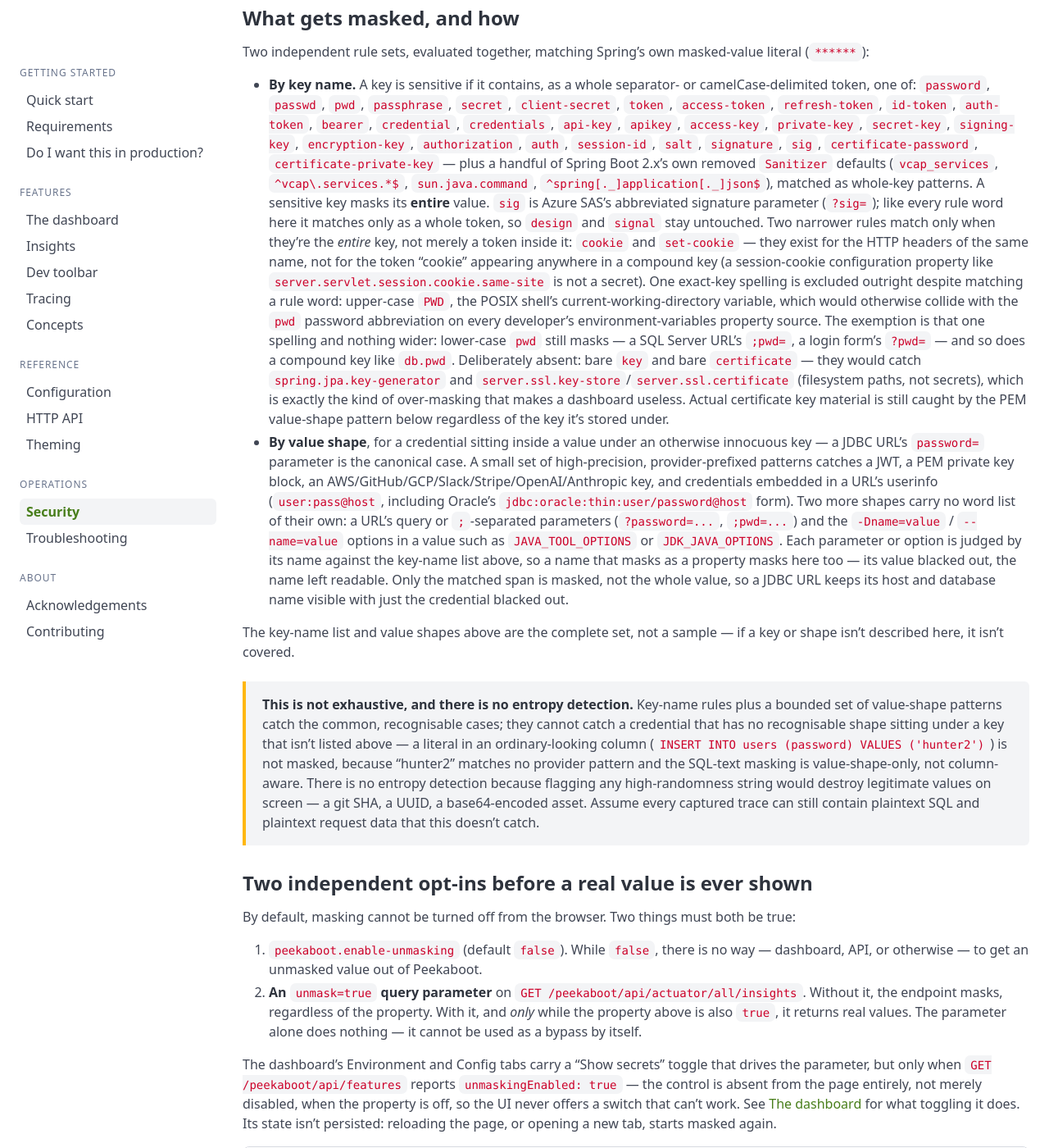
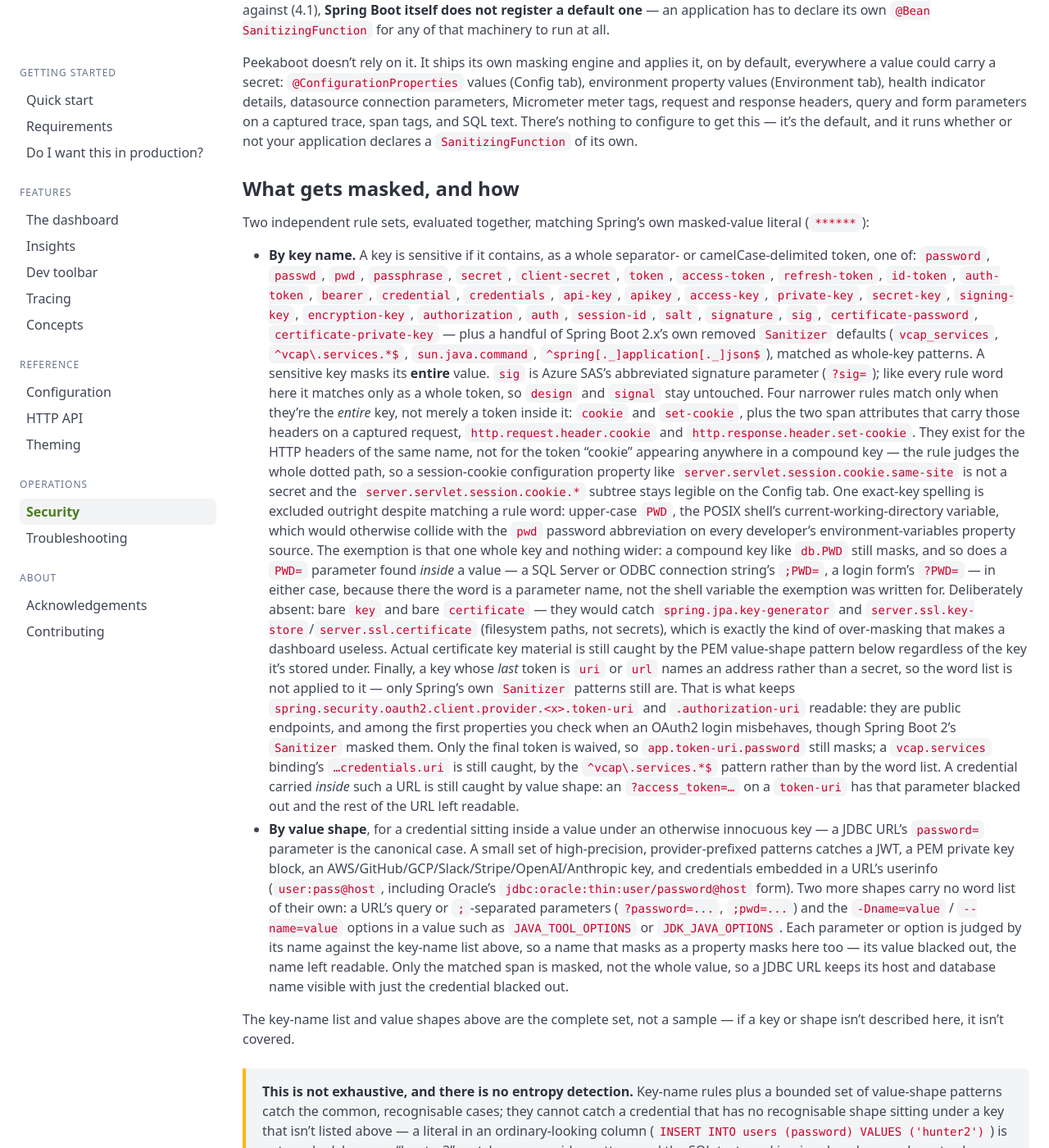
Before and after one commit to peekaboot-org/peekaboot-org.github.io, a Jekyll site: the page built from docs/security.md, in a window 1280 px wide and 1400 px high, scrolled down 3165 px. Shown: the whole window at 82% size. Built offline with Jekyll 4.4.1, drawn with Linux system fonts in a browser that asks for light colours; some of the changed text lies outside the part shown.

Commit message:
docs: masking scope, the defaults' gate and the class-path footprint
The PWD exemption is one whole key, not a spelling: a PWD= parameter inside an
ODBC or ADO connection string masks in either case, because there the word is a
parameter name rather than the shell variable the exemption was written for. Two
whole-key rules became four with the cookie header span attributes, and a key
whose last token is uri or url is waived from the word list entirely - that is
what keeps token-uri and authorization-uri readable.

lifecycle.jsonl keeps eight named entries, not every build-info and git-info
entry verbatim. The dropped ones matter: the git remote URL can carry the token
the repository was cloned with, and the building user's mail address is in there
too.

The defaults run below your configuration, not before it - precedence, not
timing. The two show-values rows need a local run, peekaboot.enabled and a
servlet application, all three, so setting peekaboot.enabled=false on your own
machine keeps Spring's default.

With Peekaboot off there is nothing under /peekaboot/** at all, assets included,
because the bundle sits outside every default static location. What the starter
does still put on a consumer's class path is now listed, since "exactly one of
its defaults still applies" was true of properties and read as "nothing else
changes".

```diff
--- a/docs/security.md
+++ b/docs/security.md
@@ -8,7 +8,8 @@ permalink: /docs/security/
 Peekaboot defaults to on for a [local run]({{ '/docs/configuration/' | relative_url }}#local-run)
 &mdash; an IDE run, `spring-boot:run`, `bootRun`, or any launch of your build output on a
 host that is not a container &mdash; and off for a `java -jar` of the packaged jar, a war,
-a native image, a test and anything in a container. When it's on, anyone who can
+a native image, a test and anything in a container, an image that ships
+`spring-boot-devtools` included. When it's on, anyone who can
 reach `/peekaboot/**` gets detailed internal state &mdash; configuration, environment
 values, health, logs, migrations, and full request traces &mdash; with **no
 authentication of any kind**. Peekaboot adds none of its own. If `/peekaboot/**` is
@@ -111,9 +112,13 @@ enable somewhere, read all of it.
 reverse-resolve to, plus the physical CPU topology.
 
 The dashboard's tabs are backed by `GET /peekaboot/api/actuator/all/insights`, which
-invokes exactly seven Actuator endpoints (`health`, `info`, `env`, `loggers`, `flyway`,
-`configprops`, `scheduledtasks`). That's the whole actuator surface Peekaboot exposes over
-HTTP &mdash; see [HTTP API]({{ '/docs/api/' | relative_url }}) for the full endpoint list.
+invokes up to seven Actuator endpoints per call (`health`, `info`, `env`, `loggers`,
+`flyway`, `configprops`, `scheduledtasks` &mdash; an endpoint the application doesn't have
+is simply not called). That's the whole actuator surface Peekaboot exposes over HTTP
+&mdash; see [HTTP API]({{ '/docs/api/' | relative_url }}) for the full endpoint list. It is
+also a cost: `env` and `configprops` are not free on a large application, and without a
+`SecurityFilterChain` in front of `/peekaboot/**` anyone who can reach it can ask for all
+seven as often as they like.
 
 ## What Peekaboot writes to disk
 
@@ -130,10 +135,13 @@ What lands in them is worth knowing precisely:
   panel file defines (which default to the meter name) &mdash; the same shape-and-load
   picture the insights endpoints already serve, and no request data, property values or
   captured traces.
-- `lifecycle.jsonl` holds one line per start or stop: a timestamp, a pid, and every
-  `build-info` and `git-info` entry the application publishes. If your build writes
-  something into `build-info.properties` you would not want at rest in a home directory,
-  that is what to look at &mdash; it is your build's own metadata, recorded verbatim.
+- `lifecycle.jsonl` holds one line per start or stop: a timestamp, a pid, and only the
+  `build-info` and `git-info` entries the Lifecycle views actually render &mdash; `version`,
+  `time`, `branch`, `commit.id`, `commit.id.full`, `commit.id.abbrev`, `build.version` and
+  `build.time`. Everything else the two plugins emit is dropped before the line is written:
+  the git remote URL, which for an HTTPS remote can carry the token it was cloned with, the
+  building user's name and mail address, and anything your build wrote into
+  `build-info.properties`.
 
 Nothing about request traces, captured headers, environment properties or config values
 is ever written to disk; those live in memory for the life of the process and no further.
@@ -150,6 +158,12 @@ Peekaboot marks every endpoint as available while `peekaboot.enabled` is `true`,
 never reaches the `/actuator/**` HTTP mapping, which applies your own `include`/`exclude`
 settings independently &mdash; with Spring's defaults, `/actuator/health` alone stays
 reachable over HTTP while the dashboard has full data on everything else.
+
+With Peekaboot off there is nothing under `/peekaboot/**` at all, the UI assets included.
+The dashboard bundle ships at `classpath:/META-INF/peekaboot/ui/`, outside every location
+Spring serves static resources from, and the resource handler that maps it is registered
+only while `peekaboot.enabled` is `true`. An excluded starter and a disabled one differ in
+what sits on the class path, not in what is reachable.
 
 ## Masking
 
@@ -186,22 +200,37 @@ Two independent rule sets, evaluated together, matching Spring's own masked-valu
   `^spring[._]application[._]json$`), matched as whole-key patterns. A sensitive key
   masks its **entire** value. `sig` is Azure SAS's abbreviated signature parameter
   (`?sig=`); like every rule word here it matches only as a whole token, so `design`
-  and `signal` stay untouched. Two narrower rules match only when they're the *entire*
-  key, not merely a token inside it: `cookie` and `set-cookie` &mdash; they exist for
+  and `signal` stay untouched. Four narrower rules match only when they're the *entire*
+  key, not merely a token inside it: `cookie` and `set-cookie`, plus the two span
+  attributes that carry those headers on a captured request,
+  `http.request.header.cookie` and `http.response.header.set-cookie`. They exist for
   the HTTP headers of the same name, not for the token "cookie" appearing anywhere in a
-  compound key (a session-cookie configuration property like
-  `server.servlet.session.cookie.same-site` is not a secret). One exact-key spelling is
-  excluded outright despite matching a rule word: upper-case `PWD`, the POSIX shell's
-  current-working-directory variable, which would otherwise collide with the `pwd`
-  password abbreviation on every developer's environment-variables property source.
-  The exemption is that one spelling and nothing wider: lower-case `pwd` still masks
-  &mdash; a SQL Server URL's `;pwd=`, a login form's `?pwd=` &mdash; and so does a
-  compound key like `db.pwd`. Deliberately absent: bare `key`
-  and bare `certificate` &mdash; they would catch `spring.jpa.key-generator` and
+  compound key &mdash; the rule judges the whole dotted path, so a session-cookie
+  configuration property like `server.servlet.session.cookie.same-site` is not a secret
+  and the `server.servlet.session.cookie.*` subtree stays legible on the Config tab.
+  One exact-key spelling is excluded outright despite matching a rule word: upper-case
+  `PWD`, the POSIX shell's current-working-directory variable, which would otherwise
+  collide with the `pwd` password abbreviation on every developer's environment-variables
+  property source. The exemption is that one whole key and nothing wider: a compound key
+  like `db.PWD` still masks, and so does a `PWD=` parameter found *inside* a value
+  &mdash; a SQL Server or ODBC connection string's `;PWD=`, a login form's `?PWD=`
+  &mdash; in either case, because there the word is a parameter name, not the shell
+  variable the exemption was written for. Deliberately absent: bare `key` and bare
+  `certificate` &mdash; they would catch `spring.jpa.key-generator` and
   `server.ssl.key-store`/`server.ssl.certificate` (filesystem paths, not secrets), which
   is exactly the kind of over-masking that makes a dashboard useless. Actual certificate
   key material is still caught by the PEM value-shape pattern below regardless of the
-  key it's stored under.
+  key it's stored under. Finally, a key whose *last* token is `uri` or `url` names an
+  address rather than a secret, so the word list is not applied to it &mdash; only
+  Spring's own `Sanitizer` patterns still are. That is what keeps
+  `spring.security.oauth2.client.provider.<x>.token-uri` and `.authorization-uri`
+  readable: they are public endpoints, and among the first properties you check when an
+  OAuth2 login misbehaves, though Spring Boot 2's `Sanitizer` masked them. Only the final
+  token is waived, so `app.token-uri.password` still masks; a `vcap.services` binding's
+  `…credentials.uri` is still caught, by the `^vcap\.services.*$` pattern rather than by
+  the word list. A credential carried *inside* such a URL is still caught by value shape:
+  an `?access_token=…` on a `token-uri` has that parameter blacked out and the rest of
+  the URL left readable.
 - **By value shape**, for a credential sitting inside a value under an otherwise
   innocuous key &mdash; a JDBC URL's `password=` parameter is the canonical case. A
   small set of high-precision, provider-prefixed patterns catches a JWT, a PEM private
```
Also changed, not shown: docs/configuration.md (+31 -10 lines), docs/in-production.md (+24 -6 lines).
